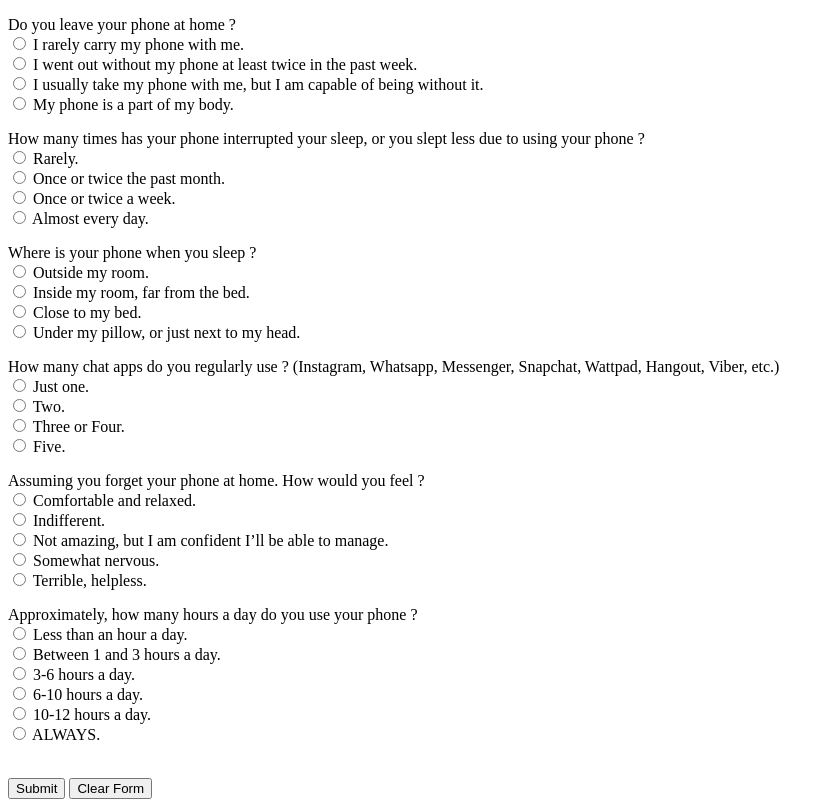
After one commit to mousa19-meet/over-media, a Flask app: page /quiz in a window 1280 px wide. The commit adds this page. Shown: the whole page, without its empty margins (0-834 px from the left). Run offline with Flask 2, Linux system fonts and the light colour scheme; a user stored in the database is signed in.

Commit message:
before design

```diff
--- a/OverMedia/Database.py
+++ b/OverMedia/Database.py
@@ -13,6 +13,12 @@ def add_User(username, password,status):
      status=status)
     session.add(user_object)
     session.commit()
+
+def update_User(name,status):
+   product_object = session.query(
+       User).filter_by(
+       name=name).first()
+   product_object.status = status
 
 def query_user_by_name(username):
 	name = session.query(
--- a/OverMedia/app.py
+++ b/OverMedia/app.py
@@ -12,9 +12,42 @@ def home():
     posts = posts[::-1]
 
     if 'username' in flask_session:
-        return render_template('home_loggedin.html',name="logged in as : " + flask_session['username'],posts=posts)
+        user_name = flask_session['username']
+        status = query_user_by_name(user_name).status
+        return render_template('home_loggedin.html',name="logged in as : " + user_name ,status= status ,posts=posts)
     else :
-        return render_template('home.html',name=" ",posts=posts)
+        return redirect(url_for('log_in'))
+
+@app.route('/quiz', methods=["GET","POST"])
+def quiz():
+    if 'username' in flask_session:
+        user_name = flask_session['username']
+        if request.method == "GET":
+            return render_template('quiz.html')
+        else:
+            number1 = request.form["Q1"]
+            number2 = request.form["Q2"]
+            number3 = request.form["Q3"]
+            number4 = request.form["Q4"]
+            number5 = request.form["Q5"]
+            number6 = request.form["Q6"]
+            total = int(number1) + int(number2) + int(number3) + int(number4) + int(number5) + int(number6)
+            if total <= 9:
+                update_User(user_name,"Free of media")
+            elif total <= 13:
+                update_User(user_name,"Using but living")
+            elif total <= 16:
+                update_User(user_name,"Caring to share")
+            elif total <= 20:
+                update_User(user_name,"Mildly addicted")
+            elif total <= 25:
+                update_User(user_name,"Friends come and go, but likes stay Forever")
+            else:
+                update_User(user_name,'Ultra Addicted')
+
+            return redirect(url_for('home'))
+    else:
+        return redirect(url_for('log_in'))
 
 @app.route('/create-tip',methods=['GET','POST'])
 def create_tip():
--- a/OverMedia/templates/home.html
+++ b/OverMedia/templates/home.html
@@ -4,6 +4,9 @@
 	<title> HomePage </title>
 </head>
 <body>
+  <div>
+    <p><a href="{{url_for('quiz')}}"> quiz </a></p>
+  </div>
 	<p>stuff & stuff </p>
 	<div class="everything">
       <div class="box">
--- a/OverMedia/templates/home_loggedin.html
+++ b/OverMedia/templates/home_loggedin.html
@@ -6,10 +6,13 @@
 <body>
 
   <div>
+
       <h3> {{ name }} </h3>
+      <h3> status : {{ status }}</h3>
     <p><a href="{{url_for('log_out')}}"> log out ? </a></p>
+    <p><a href="{{url_for('quiz')}}"> quiz </a></p>
   </div>
-    <p>stuff & stuff </p>
+    <p>stuff & stuff</p>
   <div class="everything">
       <div class="box">
         <h1> Tips : </h1>
--- /dev/null
+++ b/OverMedia/templates/quiz.html
@@ -0,0 +1,91 @@
+<!DOCTYPE html>
+<html>
+<head>
+	<title>
+		Quiz
+	</title>
+</head>
+<body>
+
+	<form action="/quiz" method="post">
+
+		<p> Do you leave your phone at home ? <br>
+			<input type="radio" name="Q1" value="1"> I rarely carry my phone with me.
+		<br>
+			<input type="radio" name="Q1" value="2"> I went out without my phone at least twice in the past week.
+		<br>
+			<input type="radio" name="Q1" value="3"> I usually take my phone with me, but I am capable of being without it.
+		<br>
+			<input type="radio" name="Q1" value="4"> My phone is a part of my body.
+		<br>
+		</p>
+
+		<p> How many times has your phone interrupted your sleep, or you slept less due to using your phone ? <br>
+			<input type="radio" name="Q2" value="1"> Rarely.
+		<br>
+			<input type="radio" name="Q2" value="2"> Once or twice the past month.
+		<br>
+			<input type="radio" name="Q2" value="3"> Once or twice a week.
+		<br>
+			<input type="radio" name="Q2" value="4"> Almost every day.
+		<br>
+		</p>
+
+		<p> Where is your phone when you sleep ? <br>
+			<input type="radio" name="Q3" value="1"> Outside my room.
+		<br>
+			<input type="radio" name="Q3" value="2"> Inside my room, far from the bed.
+		<br>
+			<input type="radio" name="Q3" value="3"> Close to my bed.
+		<br>
+			<input type="radio" name="Q3" value="4"> Under my pillow, or just next to my head.
+		<br>
+		</p>
+
+		<p> How many chat apps do you regularly use ?
+		(Instagram, Whatsapp, Messenger, Snapchat, Wattpad, Hangout, Viber, etc.) <br>
+			<input type="radio" name="Q4" value="1"> Just one.
+		<br>
+			<input type="radio" name="Q4" value="2"> Two.
+		<br>
+			<input type="radio" name="Q4" value="3"> Three or Four.
+		<br>
+			<input type="radio" name="Q4" value="4"> Five.
+		<br>
+		</p>
+
+		<p> Assuming you forget your phone at home. How would you feel ? <br>
+			<input type="radio" name="Q5" value="1"> Comfortable and relaxed.
+		<br>
+			<input type="radio" name="Q5" value="2"> Indifferent.
+		<br>
+			<input type="radio" name="Q5" value="3"> Not amazing, but I am confident I’ll be able to manage.
+		<br>
+			<input type="radio" name="Q5" value="4"> Somewhat nervous.
+		<br>
+			<input type="radio" name="Q5" value="5"> Terrible, helpless.
+		<br>
+		</p>
+
+		<P> Approximately, how many hours a day do you use your phone ? <br>
+			<input type="radio" name="Q6" value="1"> Less than an hour a day.
+		<br>
+			<input type="radio" name="Q6" value="2"> Between 1 and 3 hours a day.
+		<br>
+			<input type="radio" name="Q6" value="3"> 3-6 hours a day.
+		<br>
+			<input type="radio" name="Q6" value="4"> 6-10 hours a day.
+		<br>
+			<input type="radio" name="Q6" value="5"> 10-12 hours a day.
+		<br>
+			<input type="radio" name="Q6" value="6"> ALWAYS.
+		<br>
+		</p>
+
+	<br>
+		<input type="submit" value="Submit">
+		<input type="reset" value="Clear Form">
+	</form>
+
+</body>
+</html>
```
Also changed, not shown: README.md (deleted), 1 other file.
